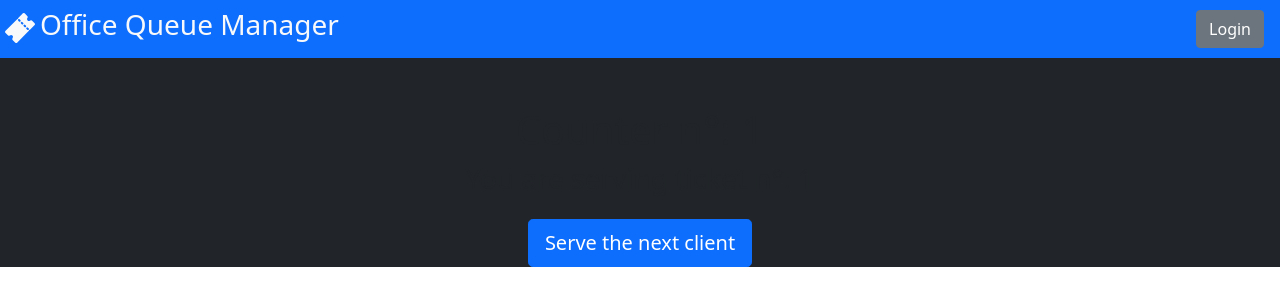
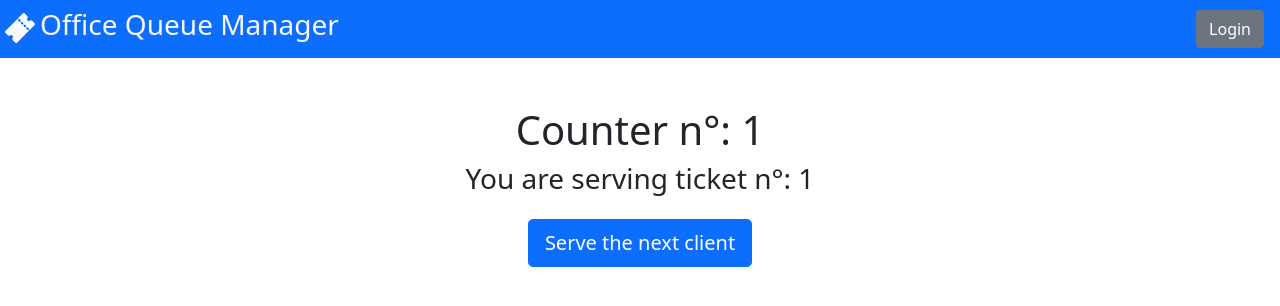
Before and after one commit to ISS-P06/office-queue-management, a React (Create React App) app in the folder client/: page /home in a window 1280 px wide. Shown: the top 306 px of the page. Built offline with nearby package versions, Linux system fonts and the light colour scheme; no server answers.

Commit message:
Eliminate black background

```diff
--- a/client/src/App.js
+++ b/client/src/App.js
@@ -53,7 +53,7 @@ function App() {
   };
 
   return (
-    <Container className="App bg-dark text-dark p-0 m-0" fluid>
+    <Container className="App  p-0 m-0" fluid>
       <Router>
         <AppNavbar loggedIn={loggedIn} doLogout={doLogout} />
         <NextClientWindow/>
```
